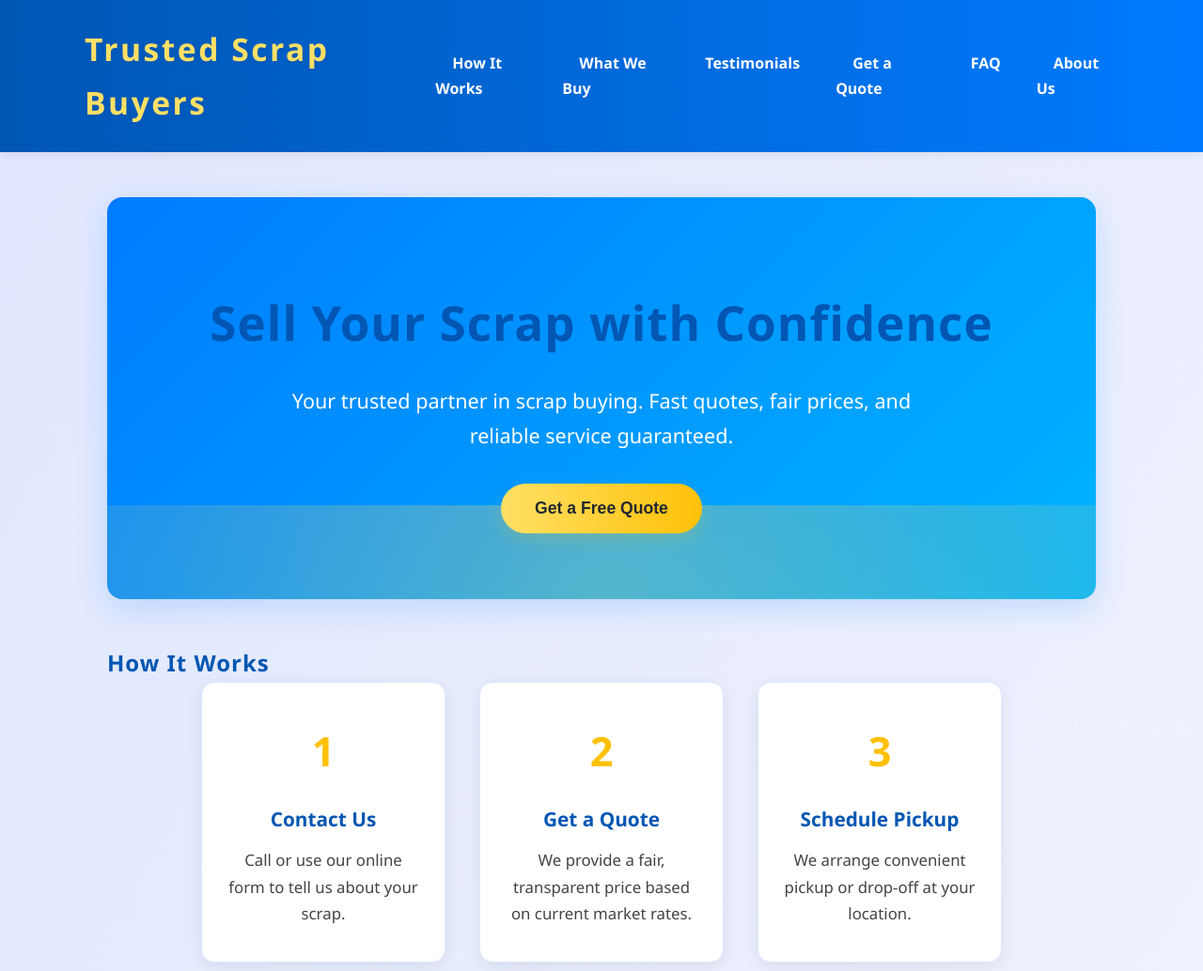
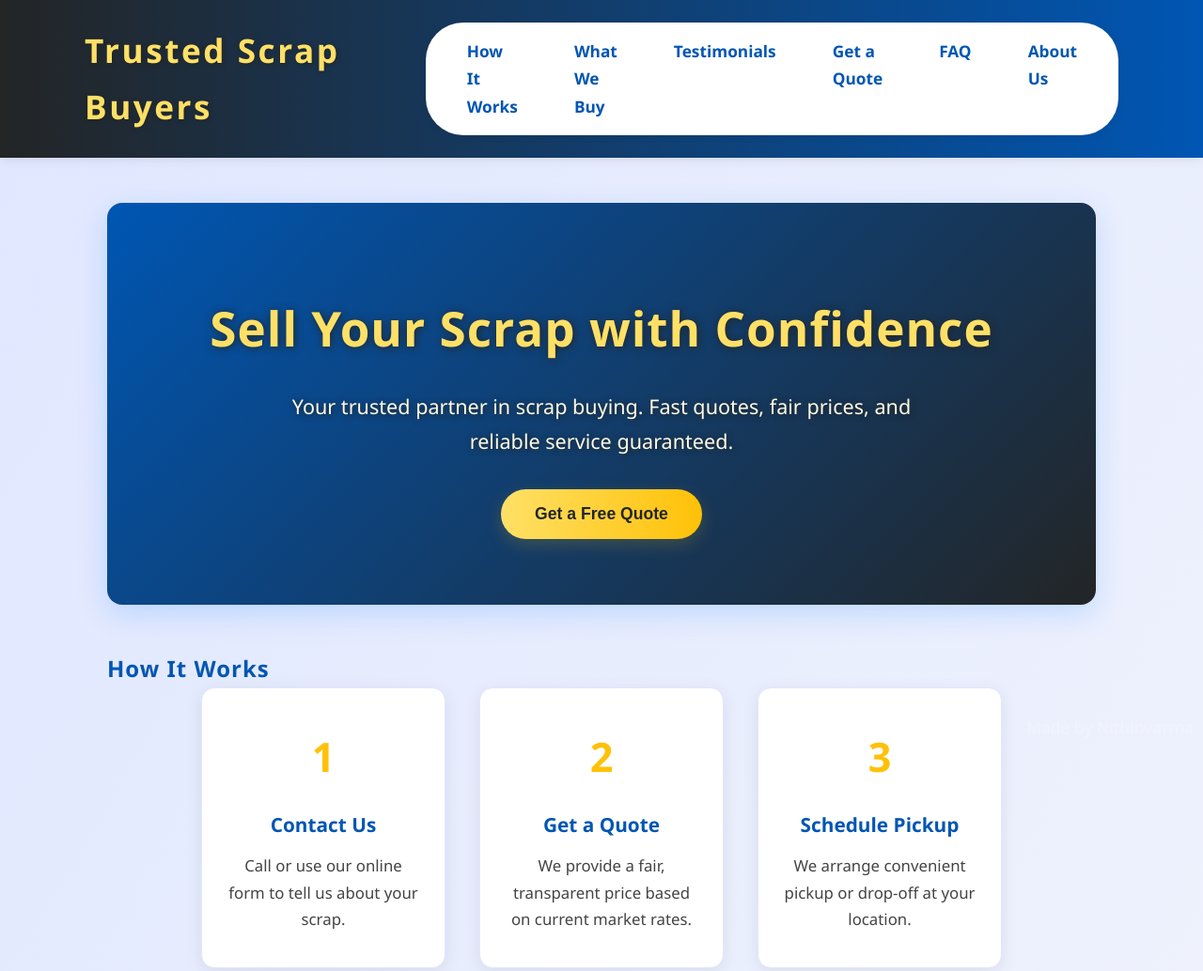
Before and after one commit to saidhmiya/Trust-scrap-buyers, a plain HTML site: page index.html in a window 1280 px wide. Shown: the top 1034 px of the page at 94% size. Drawn offline with Linux system fonts and the light colour scheme.

Commit message:
Update index.html

```diff
--- a/index.html
+++ b/index.html
@@ -27,7 +27,7 @@
     color: #003366;
   }
   header {
-    background: linear-gradient(90deg, #0056b3 0%, #007BFF 100%);
+    background: linear-gradient(90deg, #232526 0%, #0056b3 100%);
     color: #fff;
     padding: 24px 40px;
     position: sticky;
@@ -43,30 +43,40 @@
     margin: 0 auto;
   }
   nav .logo {
-    font-weight: 800;
-    font-size: 2.1rem;
+    font-weight: 900;
+    font-size: 2.2rem;
     letter-spacing: 2.5px;
     color: #ffe066;
-    text-shadow: 1px 1px 4px #0056b3;
+    text-shadow: 1px 1px 4px #232526;
+    margin-right: 40px;
   }
   nav ul {
     list-style: none;
     display: flex;
+    gap: 0.5rem;
+    background: #fff;
+    border-radius: 40px;
+    box-shadow: 0 2px 8px rgba(0,0,0,0.06);
+    padding: 6px 18px;
+    margin: 0;
   }
   nav ul li {
-    margin-left: 20px;
+    margin: 0 6px;
   }
   nav ul li a {
-    font-weight: 600;
-    padding: 10px 18px;
-    border-radius: 6px;
+    font-weight: 700;
+    padding: 10px 20px;
+    border-radius: 30px;
     transition: background 0.2s, color 0.2s;
-    color: #fff;
+    color: #0056b3;
     background: transparent;
+    font-size: 1.08rem;
+    display: block;
   }
-  nav ul li a:hover {
+  nav ul li a:hover, nav ul li a.active {
     background: #ffe066;
-    color: #0056b3;
+    color: #232526;
+    text-decoration: none;
   }
   main {
     max-width: 1100px;
@@ -82,8 +92,8 @@
     letter-spacing: 1px;
   }
   .hero {
-    background: linear-gradient(135deg, #007BFF 0%, #00b4ff 100%);
-    color: #fff;
+    background: linear-gradient(135deg, #0056b3 0%, #232526 100%);
+    color: #ffe066;
     padding: 90px 20px 70px 20px;
     border-radius: 16px;
     text-align: center;
@@ -92,22 +102,13 @@
     position: relative;
     overflow: hidden;
   }
-  .hero::after {
-    content: '';
-    position: absolute;
-    left: 50%;
-    top: 100%;
-    width: 200%;
-    height: 200px;
-    background: radial-gradient(circle, #ffe06655 0%, transparent 80%);
-    transform: translate(-50%, -50%);
-    z-index: 0;
-  }
   .hero h1 {
     font-size: 3.2rem;
     margin-bottom: 22px;
     z-index: 1;
     position: relative;
+    color: #ffe066;
+    text-shadow: 1px 1px 8px #232526;
   }
   .hero p {
     font-size: 1.35rem;
@@ -115,10 +116,12 @@
     margin: 0 auto 32px;
     z-index: 1;
     position: relative;
+    color: #fffbe6;
+    text-shadow: 1px 1px 6px #232526;
   }
   .btn-primary {
     background: linear-gradient(90deg, #ffe066 0%, #ffc107 100%);
-    color: #23272f;
+    color: #232526;
     font-weight: 800;
     padding: 16px 36px;
     border: none;
```
